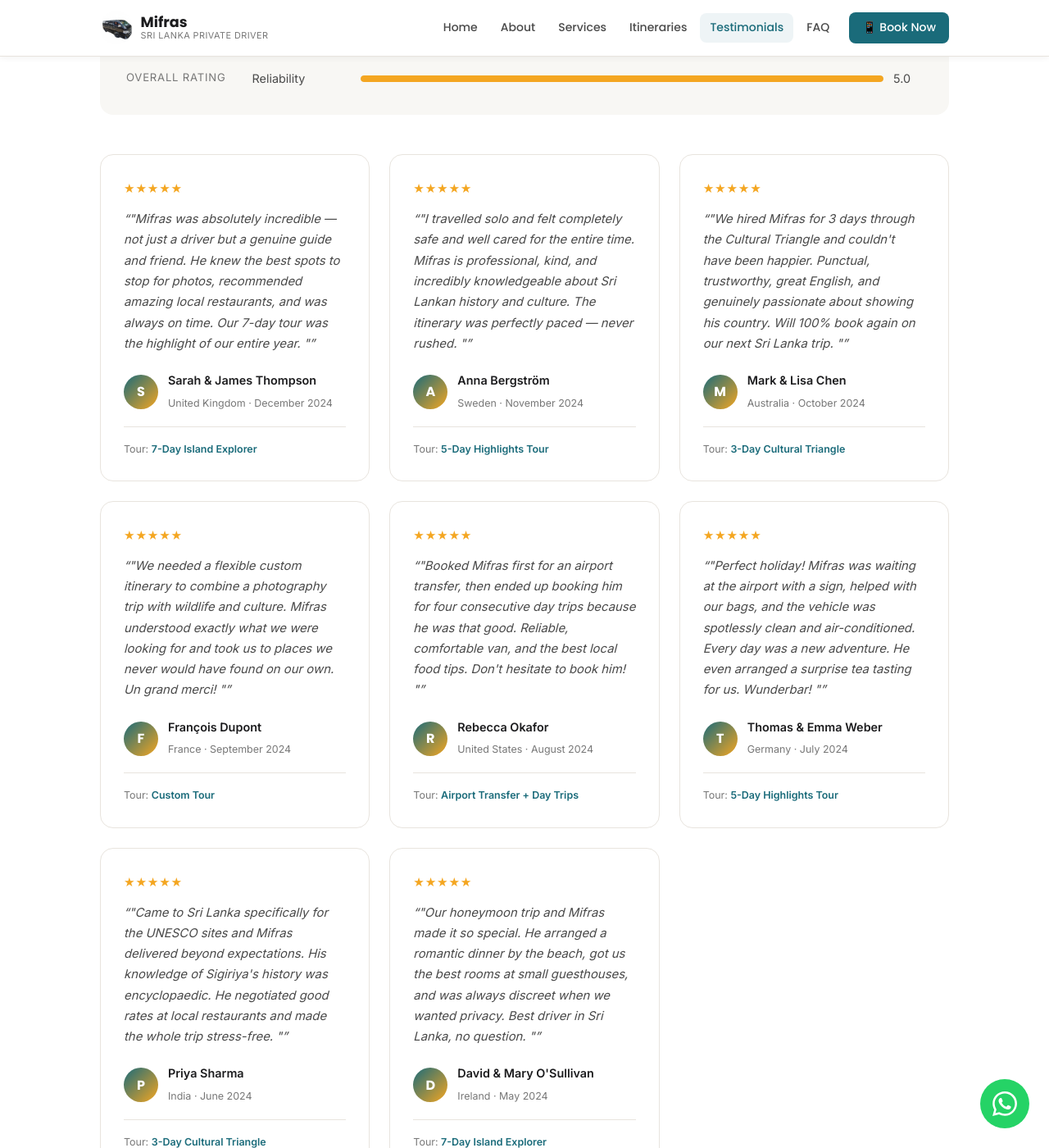
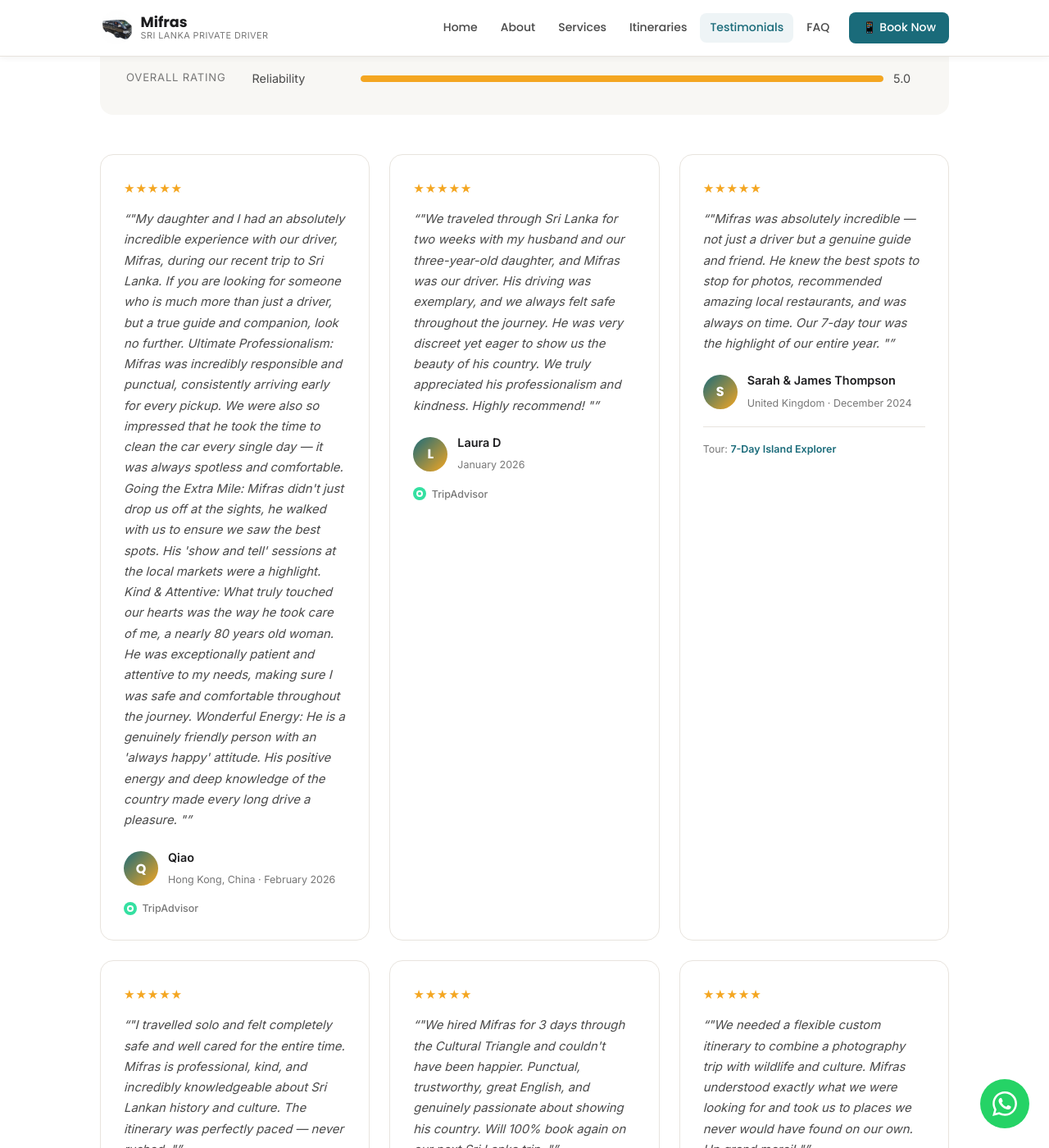
Before and after one commit to shukwong/srilanka, a Jekyll site: the page built from _pages/testimonials.md, in a window 1280 px wide and 1400 px high, scrolled down 402 px. Shown: the whole window at 82% size. Built offline with Jekyll 4.4.1, drawn with Linux system fonts in a browser that asks for light colours.

Commit message:
Add Laura D and Qiao TripAdvisor reviews to testimonials
- Prepended two new 5-star reviews (Jan & Feb 2026) from TripAdvisor
- Added source: tripadvisor field to data so reviews can be badged
- Testimonials page shows a TripAdvisor badge on sourced reviews (no outbound link)
- Handled optional country field so Laura D's card renders cleanly

https://claude.ai/code/session_01NL9GSa31HLarYYoJfxa5Yu

```diff
--- a/_data/testimonials.yml
+++ b/_data/testimonials.yml
@@ -1,3 +1,33 @@
+- name: Qiao
+  country: Hong Kong, China
+  date: February 2026
+  rating: 5
+  source: tripadvisor
+  text: >
+    My daughter and I had an absolutely incredible experience with our driver, Mifras,
+    during our recent trip to Sri Lanka. If you are looking for someone who is much more
+    than just a driver, but a true guide and companion, look no further. Ultimate
+    Professionalism: Mifras was incredibly responsible and punctual, consistently arriving
+    early for every pickup. We were also so impressed that he took the time to clean the
+    car every single day — it was always spotless and comfortable. Going the Extra Mile:
+    Mifras didn't just drop us off at the sights, he walked with us to ensure we saw the
+    best spots. His 'show and tell' sessions at the local markets were a highlight. Kind
+    & Attentive: What truly touched our hearts was the way he took care of me, a nearly
+    80 years old woman. He was exceptionally patient and attentive to my needs, making
+    sure I was safe and comfortable throughout the journey. Wonderful Energy: He is a
+    genuinely friendly person with an 'always happy' attitude. His positive energy and
+    deep knowledge of the country made every long drive a pleasure.
+
+- name: Laura D
+  date: January 2026
+  rating: 5
+  source: tripadvisor
+  text: >
+    We traveled through Sri Lanka for two weeks with my husband and our three-year-old
+    daughter, and Mifras was our driver. His driving was exemplary, and we always felt
+    safe throughout the journey. He was very discreet yet eager to show us the beauty
+    of his country. We truly appreciated his professionalism and kindness. Highly recommend!
+
 - name: Sarah & James Thompson
   country: United Kingdom
   date: December 2024
--- a/_includes/testimonials-preview.html
+++ b/_includes/testimonials-preview.html
@@ -20,7 +20,7 @@
             <div class="author-avatar" aria-hidden="true">{{ review.name | slice: 0 }}</div>
             <div class="author-info">
               <span class="author-name">{{ review.name }}</span>
-              <span class="author-meta">{{ review.country }} &middot; {{ review.date }}</span>
+              <span class="author-meta">{% if review.country %}{{ review.country }} &middot; {% endif %}{{ review.date }}</span>
             </div>
           </div>
           {% if review.tour %}
--- a/_pages/testimonials.md
+++ b/_pages/testimonials.md
@@ -60,11 +60,21 @@ permalink: /testimonials/
           <div class="author-avatar" aria-hidden="true">{{ review.name | slice: 0 }}</div>
           <div class="author-info">
             <span class="author-name">{{ review.name }}</span>
-            <span class="author-meta">{{ review.country }} · {{ review.date }}</span>
+            <span class="author-meta">{% if review.country %}{{ review.country }} · {% endif %}{{ review.date }}</span>
           </div>
         </div>
         {% if review.tour %}
         <div class="testimonial-tour">Tour: <span>{{ review.tour }}</span></div>
+        {% endif %}
+        {% if review.source == "tripadvisor" %}
+        <div class="testimonial-source" aria-label="Review from TripAdvisor">
+          <svg width="16" height="16" viewBox="0 0 32 32" fill="none" xmlns="http://www.w3.org/2000/svg" aria-hidden="true">
+            <circle cx="16" cy="16" r="16" fill="#34E0A1"/>
+            <circle cx="16" cy="16" r="8" fill="white"/>
+            <circle cx="16" cy="16" r="4" fill="#34E0A1"/>
+          </svg>
+          <span>TripAdvisor</span>
+        </div>
         {% endif %}
       </article>
       {% endfor %}
@@ -179,4 +189,14 @@ permalink: /testimonials/
   background: #f4a621;
   border-radius: 999px;
 }
+
+.testimonial-source {
+  display: flex;
+  align-items: center;
+  gap: 0.4rem;
+  margin-top: 0.75rem;
+  font-size: 0.78rem;
+  color: #777;
+  font-weight: 500;
+}
 </style>
```
